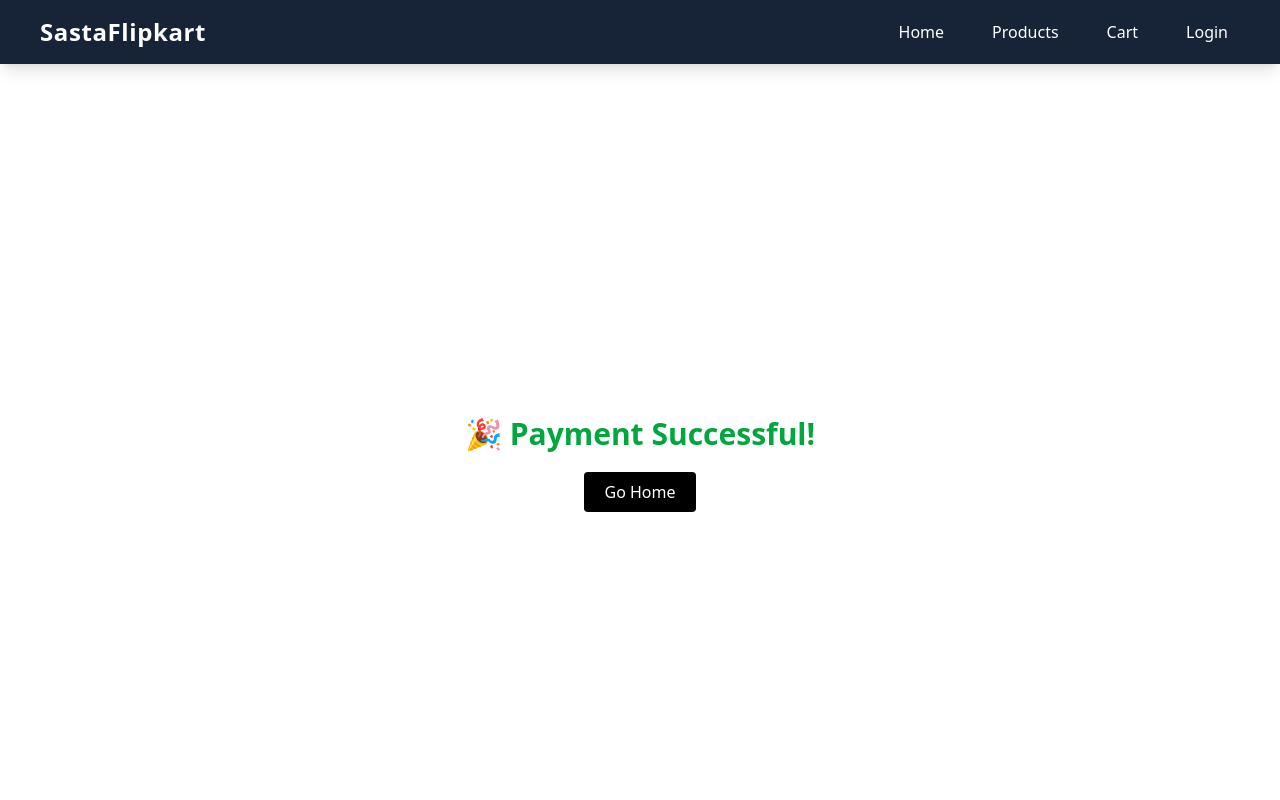
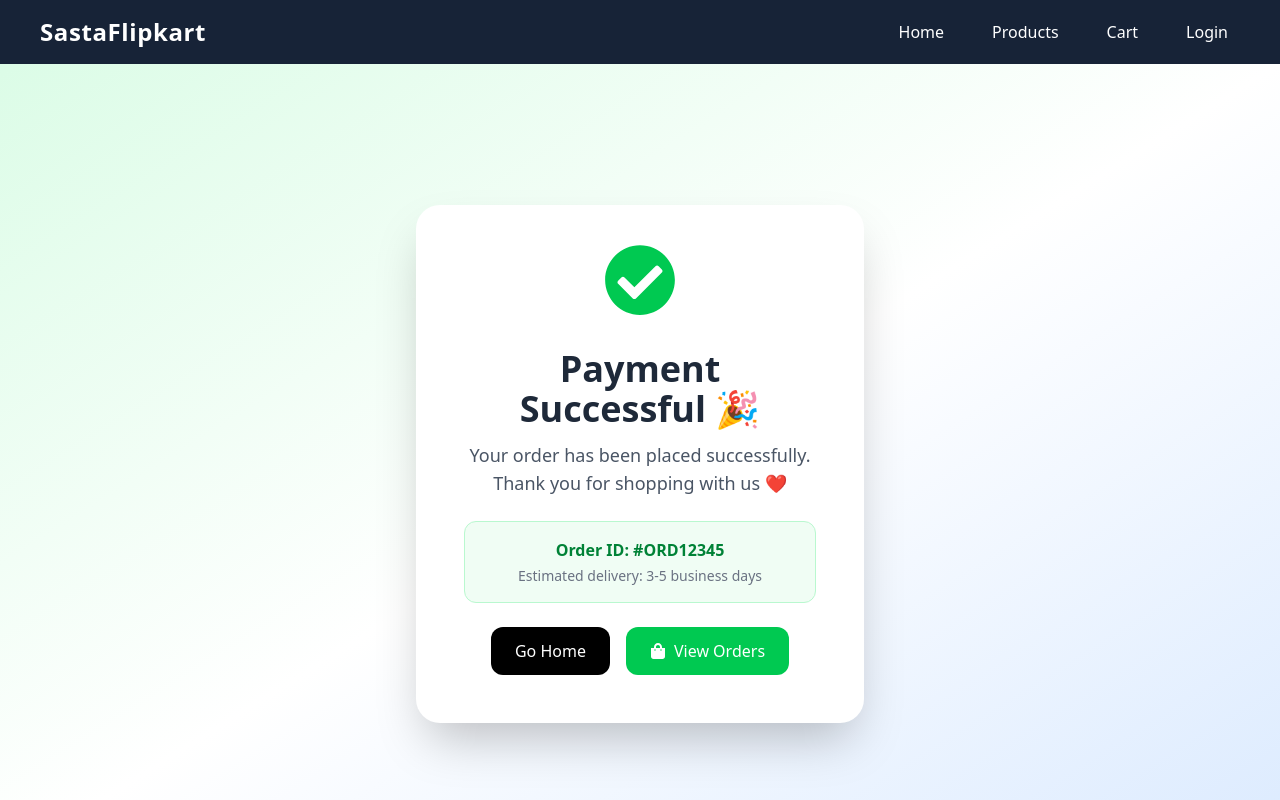
Before and after one commit to Nisita-Chandel/Flipcart-clone, a React (Vite) app in the folder frontend/: page /success in a window 1280 px wide. Shown: the top 800 px of the page. Built offline with nearby package versions, Linux system fonts and the light colour scheme.

Commit message:
updated code

```diff
--- a/frontend/src/pages/Success.jsx
+++ b/frontend/src/pages/Success.jsx
@@ -1,20 +1,61 @@
 import { useNavigate } from "react-router-dom";
+import { FaCheckCircle, FaShoppingBag } from "react-icons/fa";
 
 const Success = () => {
   const navigate = useNavigate();
 
   return (
-    <div className="h-screen flex flex-col justify-center items-center">
-      <h1 className="text-3xl text-green-600 font-bold">
-        🎉 Payment Successful!
+    <div className="min-h-screen bg-gradient-to-br from-green-100 via-white to-blue-100 flex items-center justify-center px-4">
+
+      <div className="bg-white shadow-2xl rounded-3xl p-8 md:p-12 text-center max-w-md w-full animate-fadeIn">
+
+        {/* Success Icon */}
+        <div className="flex justify-center mb-6">
+          <FaCheckCircle className="text-green-500 text-7xl animate-bounce" />
+        </div>
+
+        {/* Heading */}
+        <h1 className="text-3xl md:text-4xl font-bold text-gray-800 mb-3">
+          Payment Successful 🎉
         </h1>
+
+        {/* Message */}
+        <p className="text-gray-600 text-lg mb-6">
+          Your order has been placed successfully.
+          <br />
+          Thank you for shopping with us ❤️
+        </p>
+
+        {/* Order Info Box */}
+        <div className="bg-green-50 border border-green-200 rounded-xl p-4 mb-6">
+          <p className="text-green-700 font-semibold">
+            Order ID: #ORD12345
+          </p>
+          <p className="text-sm text-gray-500 mt-1">
+            Estimated delivery: 3-5 business days
+          </p>
+        </div>
+
+        {/* Buttons */}
+        <div className="flex flex-col md:flex-row gap-4 justify-center">
 
           <button
             onClick={() => navigate("/")}
-        className="mt-5 bg-black text-white px-5 py-2 rounded"
+            className="bg-black text-white px-6 py-3 rounded-xl hover:bg-gray-800 transition duration-300"
           >
             Go Home
           </button>
+
+          <button
+            onClick={() => navigate("/orders")}
+            className="bg-green-500 text-white px-6 py-3 rounded-xl hover:bg-green-600 transition duration-300 flex items-center justify-center gap-2"
+          >
+            <FaShoppingBag />
+            View Orders
+          </button>
+
+        </div>
+      </div>
     </div>
   );
 };
```
Lines whose indentation alone changed are shown as unchanged.
